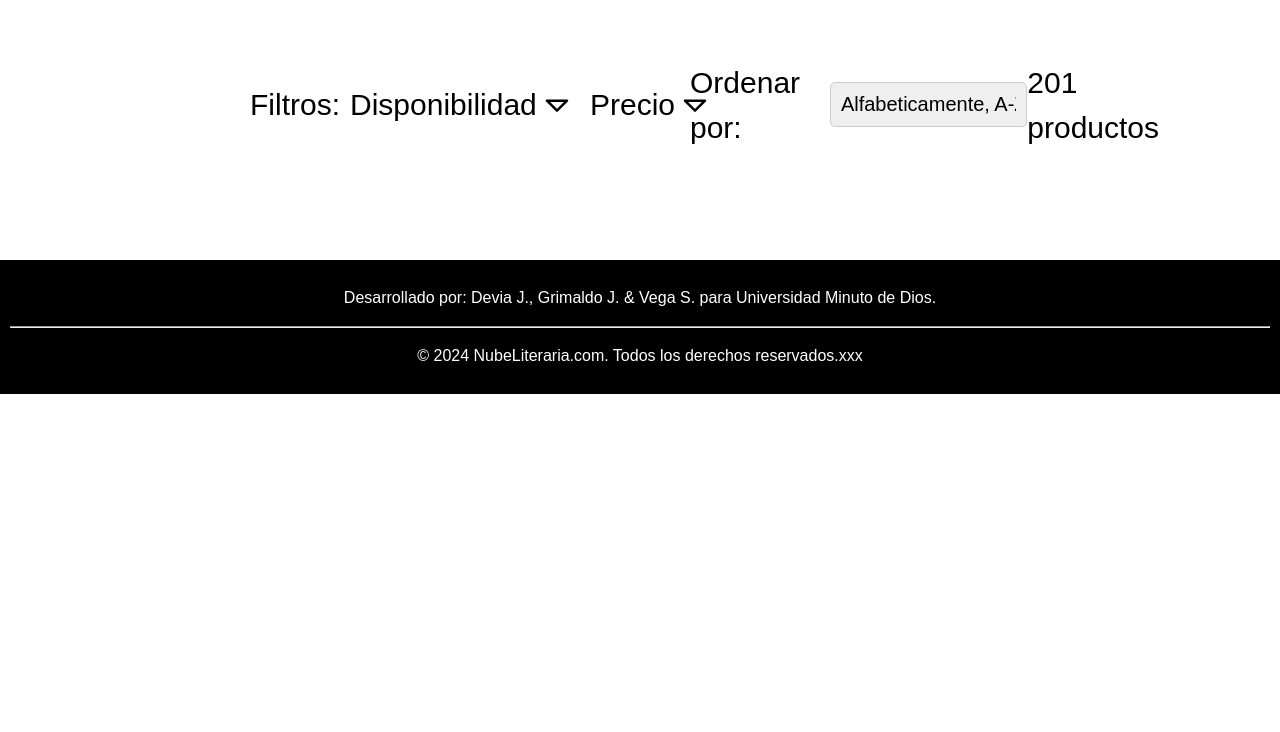
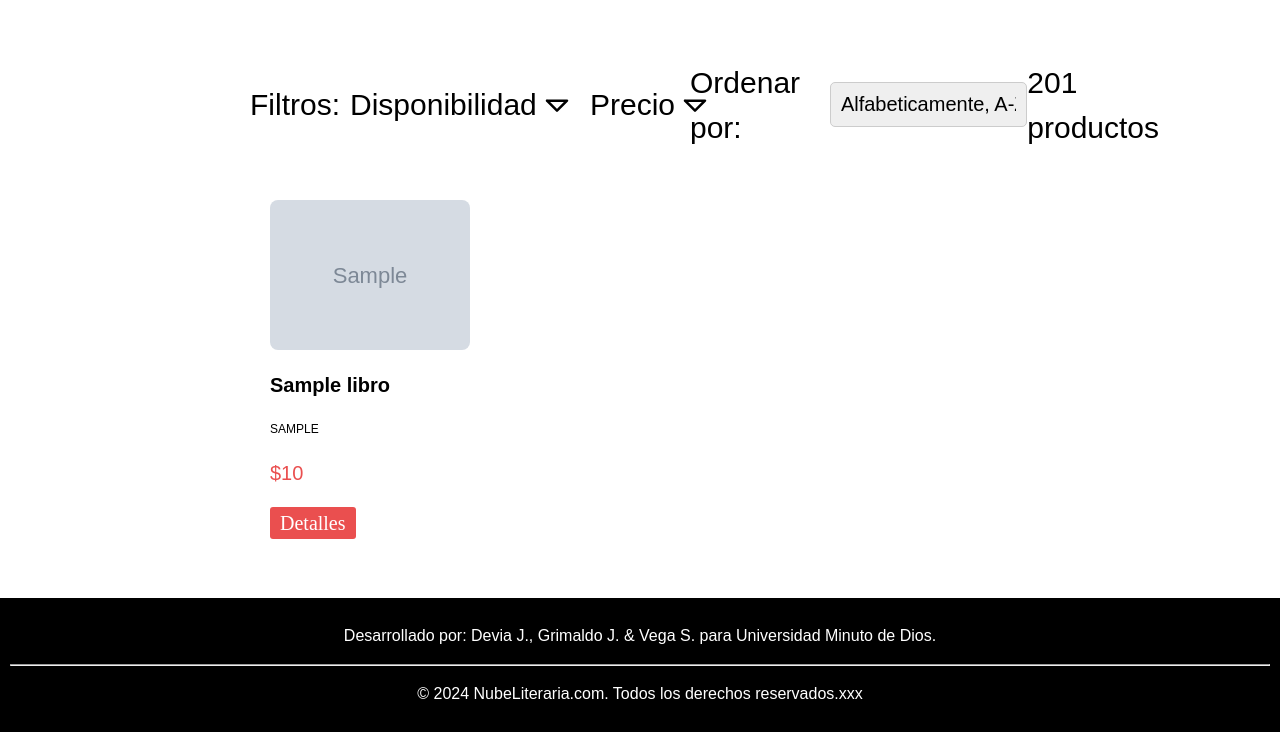
Before and after one commit to Juan-Grimaldo/libreria, a PHP site: page /Productos.php in a window 1280 px wide. Shown: the part 218-950 px from the top of the page. Before the commit the page ends 612 px from the top, so only its background shows below. Run offline with PHP 8.4, Linux system fonts and the light colour scheme; tables that the repository leaves empty or names only in its code hold one stand-in row (values such as "Sample post"); grey boxes marked "Sample" are stand-in pictures.

Commit message:
"por fin"

```diff
--- a/estilos/stylemain.css
+++ b/estilos/stylemain.css
@@ -100,10 +100,7 @@ h2 {
 .sec1 button {
     background-color: var(--blanco);
     border: none;
-
 }
-
-
 @media (min-width: 768px) {
 
     .sec1 {
@@ -451,23 +448,34 @@ body.btn-menu-show {
     /* Color de fondo del botón */
     text-decoration: none;
 }
+.título{
+    font-weight: bold;
+    font-size: 1.6rem;
+}
+.autor{
+    font-size: 1rem;
+    text-transform: uppercase;
 
-.libro {
-    p:nth-child(1) {
-        font-weight: bold;
 }
-
-    p:nth-child(2) {
-        text-transform: uppercase;
-        font-size: 1rem;
-    }
-
-    p:nth-child(3) {
+.valor{
+    font-size: 1.6rem;
     color: #EA4F4F;
-    }
 }
 
 @media (min-width: 768px) {
+    .título{
+        font-weight: bold;
+        font-size: 2rem;
+    }
+    .autor{
+        font-size: 1.2rem;
+        text-transform: uppercase;
+
+    }
+    .valor{
+        font-size: 2rem;
+        color: #EA4F4F;
+    }
     .novedades {
 
         padding-left: 3rem;
@@ -476,11 +484,6 @@ body.btn-menu-show {
             font-size: 5rem;
             text-align: center;
         }
-
-        p {
-            font-size: 2rem;
-        }
-
         img {
             width: 20rem;
         }
@@ -870,22 +873,22 @@ input[type=number] {
 }
 /*Apartado escritorio Productos*/
 @media (min-width: 768px) {
-   .main-pro{
+    .main-pro {
         padding: 0 25rem 0 25rem;
-    .titule-pro{
+    }
+    .titule-pro {
         margin-left: 0;
     }
-    /* .libros{
+    .libros {
         display: grid;
         grid-template-columns: repeat(5, 1fr);
-        .libro{
-            img{
+    }
+    .libros .libro {
+        img {
+            max-width: none;
             width: 20rem;
         }
     }
-
-        }
-    } */
 }
 @media screen and (min-width: 769px) {
     .filtrar {
--- a/obtener_libros.php
+++ b/obtener_libros.php
@@ -8,7 +8,7 @@ if ($conn->connect_error) {
 }
 
 // Consulta SQL para obtener todos los libros
-$query = "SELECT * FROM usuario";
+$query = "SELECT * FROM libro";
 $result = mysqli_query($conn, $query);
 
 // Verificar si hubo errores en la consulta
--- a/script.js
+++ b/script.js
@@ -26,5 +26,3 @@ btnVolver.addEventListener("click", e =>{
     formAdmin.classList.add("hide")
     formRegister.classList.remove("hide")
 })
-
-klnclksn
```
Also changed, not shown: index.php (+12 -6 lines), scriptmain.js (+17 -8 lines), view_prod.php (+2 -2 lines). Lines whose indentation alone changed are shown as unchanged.
